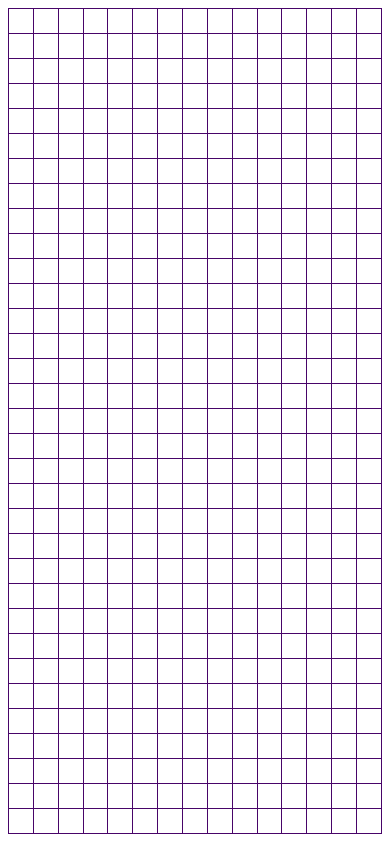
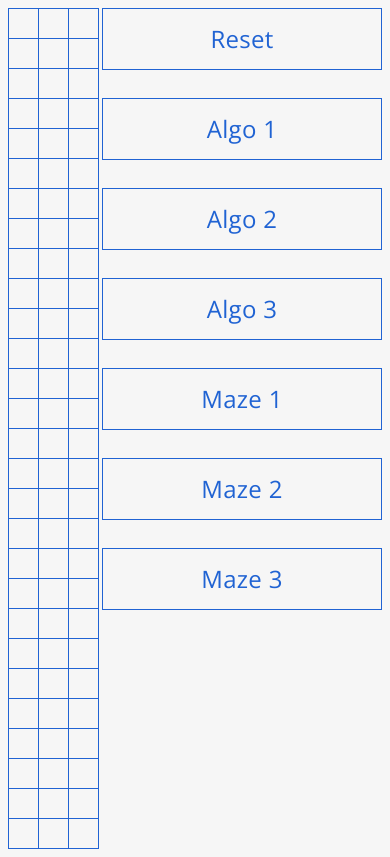
Before and after one commit to jbmerville/MazeApp, a React app: page / in a window 390 px wide. Built offline with nearby package versions, Linux system fonts and the light colour scheme.

Commit message:
Implemented the side bar, the grid is now made of node with parameters that are updated as the user draws on the grid

```diff
--- a/public/style.css
+++ b/public/style.css
@@ -1,3 +1,16 @@
+:root {
+  /* --main-bg-color: #05021c;
+--accent: #171dde; */
+  /* --main-bg-color: #05021c;
+--accent: #5d88ff; */
+  --main-bg-color: #f6f6f6;
+  --accent: #2063d3;
+}
+
+body {
+  background: var(--main-bg-color);
+}
+
 .row {
   display: table-row;
   vertical-align: inherit;
@@ -6,9 +19,9 @@
 }
 
 .cell {
-    width: 25px;
-    height: 25px;
-    border: 1px solid #480469;
+  width: 30px;
+  height: 30px;
+  border: 1px solid var(--accent);
   display: table-cell;
   vertical-align: inherit;
   box-sizing: border-box;
@@ -17,11 +30,63 @@
 }
 
 .wall {
-	-webkit-animation: fade-in 0.2s both;
-	        animation: fade-in 0.2s both;
-    background: #bb2fff;
+  -webkit-animation: fade-in 0.6s both;
+  animation: fade-in 0.6s both;
+  background: var(--accent);
 }
 
+.unvisited {
+}
+.button-container {
+  margin-left: 5px;
+  margin-bottom: 28px;
+  cursor: pointer;
+  padding: 5px;
+  text-align: center;
+  height: 50px;
+  -webkit-transition-duration: 0.12s;
+  transition-duration: 0.12s;
+  opacity: 1;
+  border: 1px solid var(--accent);
+}
+.button-container:hover {
+  box-shadow: 0 3px 3px -2px rgba(0, 0, 0, 0.2),
+      0 3px 4px 0 rgba(0, 0, 0, 0.14), 0 1px 8px 0 rgba(0, 0, 0, 0.12);
+}
+.button-container:hover .button-subtext {
+  opacity: 1;
+}
+
+.button-text {
+  color: var(--accent);
+  text-align: center;
+  top: 8px;
+  position: relative;
+  vertical-align: middle;
+  font-family: Open Sans;
+  font-size: 24px;
+  letter-spacing: 0.28px;
+}
+.button-subtext {
+  -webkit-transition-duration: 0.12s;
+  transition-duration: 0.12s;
+  opacity: 0;
+  font-family: Roboto;
+  font-size: 14px;
+  line-height: 20px;
+  color: #424242;
+  margin-top: 4px;
+}
+.container {
+  height: fit-content;
+  position: relative;
+}
+.side-bar {
+  height: 100%;
+  right: 0;
+  position: absolute;
+  width: 285px;
+}
 
 .grid {
   display: table-row-group;
--- /dev/null
+++ b/src/Button.js
@@ -0,0 +1,14 @@
+import React from "react"
+
+const Button = (props) => {
+
+    return (
+        <div className="button-container">
+            <div className="button-text">{props.text}</div>
+            <div className="button-subtext">{props.subtext}</div>
+        </div>
+    );
+
+};
+
+export default Button;
--- a/src/Cell.js
+++ b/src/Cell.js
@@ -4,32 +4,42 @@ class Cell extends React.Component {
     constructor(props) {
         super(props);
         this.toWall = this.toWall.bind(this);
-        let type = this.getType(props);
-        this.state = { type: type, hold: props.hold };
-    }
-
-    getType(props) {
-        let type = "default";
-        if (props.type === 0) {
-            type = "unvisited";
-        }
-        if (props.type === 1) {
-            type = "wall";
-        }
-        if (props.type === 2) {
-            type = "start";
-        }
-        if (props.type === 3) {
-            type = "end";
-        }
-        if (props.type === 4) {
-            type = "visiting";
-        }
-        return type;
+        this.lock = this.lock.bind(this);
+        this.unlock = this.unlock.bind(this);
+        this.click = this.click.bind(this);
+        this.state = {
+            node: props.node,
+            hold: props.hold,
+            locked: true
+        };
     }
 
     toWall() {
-        if (!this.state.hold) this.setState({ type: "wall" });
+
+        if (!this.state.hold && this.state.locked) {
+            if (this.state.node.type !== "wall") {
+                let node = this.state.node;
+                node.type = "wall";
+                this.setState({ node: node });
+            } else {
+                let node = this.state.node;
+                node.type = "unvisited";
+                this.setState({ node: node });
+            }
+            this.lock();
+        }
+    }
+
+    lock() {
+        if (!this.state.hold) {
+            this.setState({ locked: false });
+        }
+    }
+
+    unlock() {
+        if (!this.state.hold) {
+            this.setState({ locked: true });
+        }
     }
 
     componentDidUpdate(prevProps, prevState) {
@@ -38,12 +48,25 @@ class Cell extends React.Component {
         }
     }
 
+    click() {
+        if (this.state.node.type !== "wall") {
+            let node = this.state.node;
+            node.type = "wall";
+            this.setState({ node: node });
+        } else {
+            let node = this.state.node;
+            node.type = "unvisited";
+            this.setState({ node: node });
+        }
+    }
+
     render() {
         return (
             <td
-                className={"cell " + this.state.type}
-                key={this.state.row + "-" + this.state.column}
-                onMouseMove={this.toWall}
+                className={"cell " + this.state.node.type}
+                onMouseEnter={this.toWall}
+                onMouseLeave={this.unlock}
+                onClick={this.click}
             ></td>
         );
     }
--- a/src/Grid.js
+++ b/src/Grid.js
@@ -1,48 +1,157 @@
 import React from "react";
-import Row from "./Row";
+import Cell from "./Cell";
 
 class Grid extends React.Component {
     constructor(props) {
         super(props);
-        // 2D array of size N*2N
-        let grid = new Array(this.props.height)
-            .fill(0)
-            .map(() => new Array(this.props.width).fill(0));
-        let gridComponent = [];
-        for (let i = 0; i < grid.length; i++) {
-            gridComponent.push(<Row arr={grid[i]} row={i} key={i} hold={true}></Row>);
-        }
-        this.state = { grid: grid, gridComponent: gridComponent, hold: false };
+        // this.down = this.down.bind(this);
+        // this.up = this.up.bind(this);
+        this.state = {
+            grid: [],
+            height: props.height,
+            width: props.width,
+            hold: true
+        };
     }
 
-    // Renders the Grid Components based on the grid 2D array.
-    renderGrid(grid) {
-        let gridComponent = [];
-        for (let i = 0; i < grid.length; i++) {
-            gridComponent.push(<Row arr={grid[i]} row={i} key={i} hold={this.state.hold}></Row>);
+    componentDidMount() {
+        const grid = [];
+        for (let i = 0; i < this.state.height; i++) {
+            const row = [];
+            for (let j = 0; j < this.state.width; j++) {
+                const node = {
+                    row: i,
+                    col: j,
+                    type: "univisited"
+                };
+                this.setDefault(node);
+                row.push(node);
+            }
+            grid.push(row);
         }
-        this.setState({ gridComponent: gridComponent });
+        this.setState({ grid: grid });
+    }
+
+    setDefault(node) {
+        let i = node.row;
+        let j = node.col;
+        let k = 9;
+        let u = 7;
+        if (i == k) {
+            if (
+                j == u ||
+                j == u + 3 ||
+                j == u + 5 ||
+                j == u + 6 ||
+                j == u + 7 ||
+                j == u + 9 ||
+                j == u + 13 ||
+                j == u + 17 ||
+                j == u + 18 ||
+                j == u + 19 ||
+                j == u + 20
+            )
+                node.type = "wall";
+        }
+        if (i == k + 1) {
+            if (
+                j == u ||
+                j == u + 3 ||
+                j == u + 5 ||
+                j == u + 9 ||
+                j == u + 13 ||
+                j == u + 17 ||
+                j == u + 20
+            )
+                node.type = "wall";
+        }
+        if (i == k + 2) {
+            if (
+                j == u ||
+                j == u + 1 ||
+                j == u + 2 ||
+                j == u + 3 ||
+                j == u + 5 ||
+                j == u + 6 ||
+                j == u + 7 ||
+                j == u + 9 ||
+                j == u + 13 ||
+                j == u + 17 ||
+                j == u + 20
+            )
+                node.type = "wall";
+        }
+        if (i == k + 3) {
+            if (
+                j == u ||
+                j == u + 3 ||
+                j == u + 5 ||
+                j == u + 9 ||
+                j == u + 13 ||
+                j == u + 17 ||
+                j == u + 20
+            )
+                node.type = "wall";
+        }
+        if (i == k + 4) {
+            if (
+                j == u ||
+                j == u + 3 ||
+                j == u + 5 ||
+                j == u + 6 ||
+                j == u + 7 ||
+                j == u + 9 ||
+                j == u + 10 ||
+                j == u + 11 ||
+                j == u + 13 ||
+                j == u + 14 ||
+                j == u + 15 ||
+                j == u + 17 ||
+                j == u + 18 ||
+                j == u + 19 ||
+                j == u + 20
+            )
+                node.type = "wall";
+        }
+        return node;
     }
 
     // Turn on hover.
     down = event => {
-        this.setState({hold: true});
-        this.renderGrid(this.state.grid);
-    }
+        this.setState({ hold: false });
+    };
 
     // Turn off hover.
     up = event => {
-        this.setState({hold: false});
-        this.renderGrid(this.state.grid);
-    }
+        this.setState({ hold: true });
+    };
 
     render() {
+        const { grid } = this.state;
         return (
-            <div>
-                <table>
-                    <tbody className="grid" onMouseDown={this.down} onMouseUp={this.up}>{this.state.gridComponent}</tbody>
-                </table>
-            </div>
+            <table>
+                <tbody
+                    className="grid"
+                    onMouseDown={this.down}
+                    onMouseUp={this.up}
+                >
+                    {grid.map((row, rowIdx) => {
+                        return (
+                            <tr className={"row"} key={rowIdx}>
+                                {row.map((node, nodeIdx) => {
+                                    return (
+                                        <Cell
+                                            node={node}
+                                            hold={this.state.hold}
+                                            key={node.row + "-" + node.col}
+                                        ></Cell>
+                                    );
+                                })}
+                            </tr>
+                        );
+                    })}
+                </tbody>
+            </table>
         );
     }
 }
--- a/src/Row.js
+++ /dev/null
@@ -1,20 +0,0 @@
-import React from "react";
-import Cell from "./Cell";
-
-
-const Row = (props) => {
-    // row[i] = {type: int, index: int}
-    // Generate the cell components of based on an array.
-    let cells = [];
-    for (let i = 0; i < props.arr.length; i++) {
-        cells.push(<Cell type={props.arr[i]} row={props.row} column={i} key={i} hold={props.hold}></Cell>);
-    }
-
-    return (
-        <tr className={"row"} key={props.row}>
-            {cells}
-        </tr>
-    );
-};
-
-export default Row;
--- /dev/null
+++ b/src/SideBar.js
@@ -0,0 +1,27 @@
+import React from "react";
+import Button from "./Button"
+
+class SideBar extends React.Component {
+
+    constructor(props) {
+        super(props);
+    }
+
+    render() {
+        return (
+            <div className="side-bar">
+                <Button text={"Reset"} subtext={"Click to reset the grid to an empty grid."}></Button>
+                <Button text={"Algo 1"} subtext={"Visualize the path from start to finish using Algo 1."}></Button>
+                <Button text={"Algo 2"} subtext={"Visualize the path from start to finish using Algo 1."}></Button>
+                <Button text={"Algo 3"} subtext={"Visualize the path from start to finish using Algo 1."}></Button>
+                <Button text={"Maze 1"} subtext={"Create a maze using Maze 1."}></Button>
+                <Button text={"Maze 2"} subtext={"Create a maze using Maze 2."}></Button>
+                <Button text={"Maze 3"} subtext={"Create a maze using Maze 3."}></Button>
+
+            </div>
+        );
+    }
+
+}
+
+export default SideBar;
--- a/src/index.js
+++ b/src/index.js
@@ -1,19 +1,24 @@
 import React from "react";
 import ReactDOM from "react-dom";
 import Grid from "./Grid";
+import SideBar from "./SideBar";
+
+let size = 30;
 
 class App extends React.Component {
     constructor(props) {
         super(props);
-        let width = window.innerWidth;
+        let width = window.innerWidth - 300;
         let height = window.innerHeight;
-        this.state = { width: Math.floor(width/25), height: Math.floor(height/25)};
+        this.state = { width: Math.floor(width/size), height: Math.floor(height/size)};
     }
+
 
 
     render() {
         return (
-            <div>
+            <div className="container">
+                <SideBar></SideBar>
                 <Grid height={this.state.height} width={this.state.width} ></Grid>
             </div>
         );
```
Also changed, not shown: public/index.html (+1 -1 lines), src/Cells.js (deleted, +0 -37 lines). Lines whose indentation alone changed are shown as unchanged.
